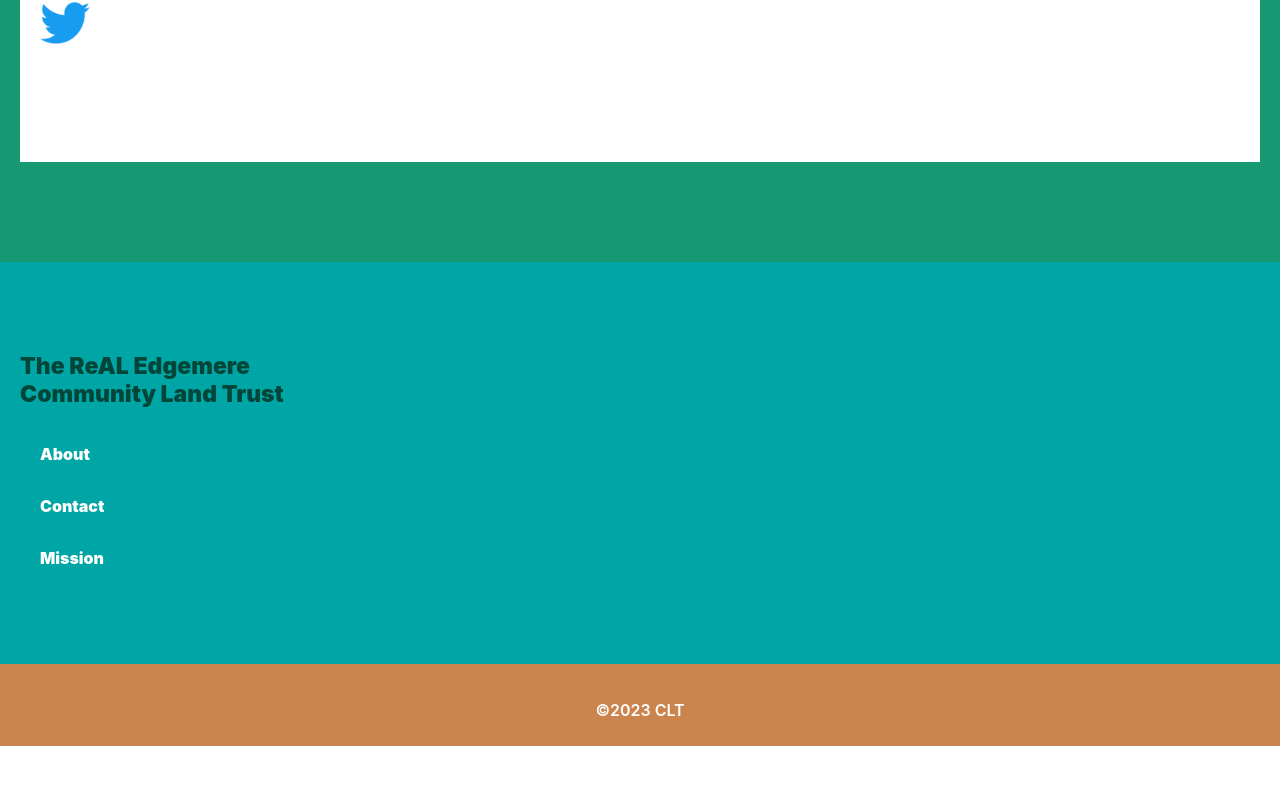
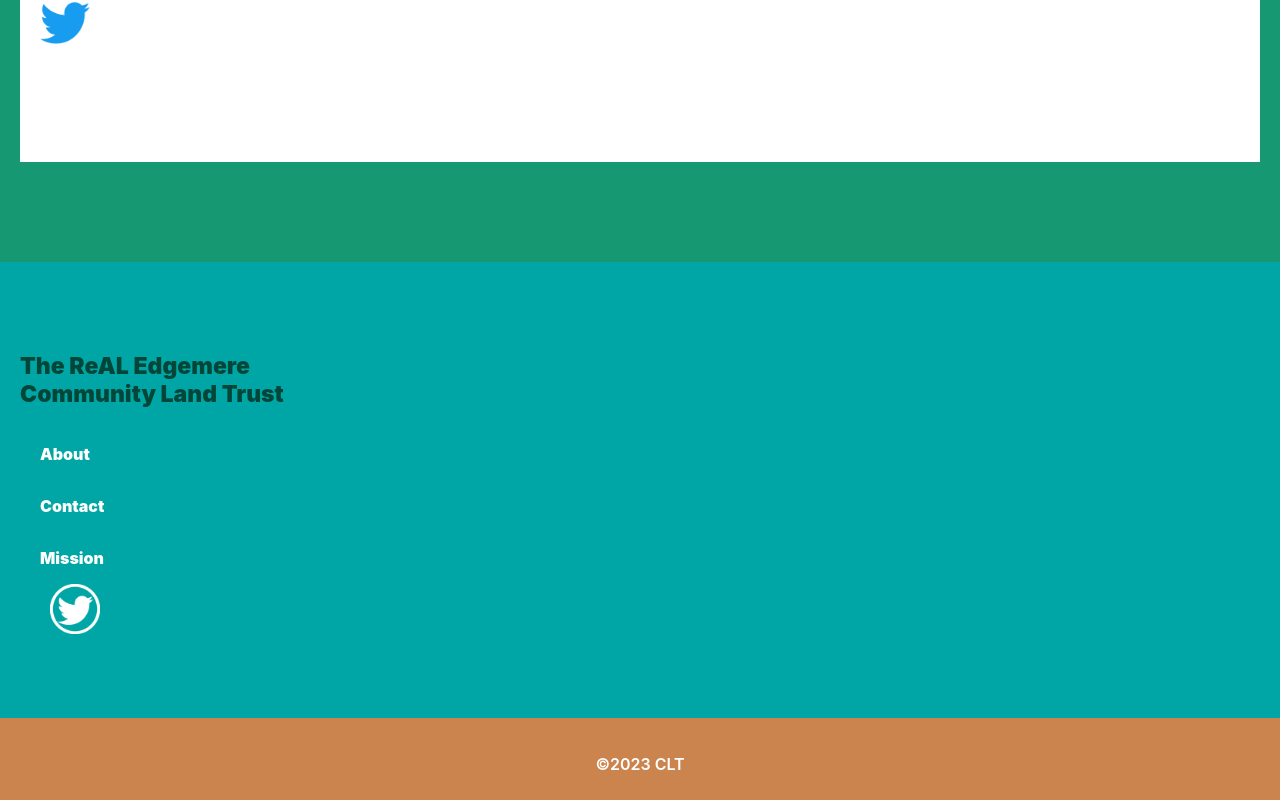
Before and after one commit to TaylorWill94/CLTmobile, a React (Create React App) app: page /faq in a window 1280 px wide. Shown: the part 440-1240 px from the top of the page. Before the commit the page ends 1186 px from the top, so only its background shows below. Built offline with nearby package versions, Linux system fonts and the light colour scheme.

Commit message:
Adds twitter to footer

```diff
--- a/src/components/SiteNav/SiteNav.css
+++ b/src/components/SiteNav/SiteNav.css
@@ -29,6 +29,10 @@
   font-size: 16px;
 }
 
+ .sec-4 {
+   padding-left: 50px;
+ }
+
 hr {
   width: 85%;
 }
@@ -57,6 +61,10 @@ hr {
     font-weight: 900;
     font-size: 16px;
   }
+
+     .sec-4 {
+       padding-left: 50px;
+     }
 
   hr {
     width: 85%;
@@ -93,6 +101,10 @@ hr {
     font-size: 16px;
   }
 
+     .sec-4 {
+       padding-left: 50px;
+     }
+
   a {
     text-decoration: none;
     color: rgb(255, 255, 255);
@@ -123,6 +135,10 @@ hr {
     font-weight: 900;
     font-size: 16px;
   }
+
+     .sec-4 {
+       padding-left: 50px;
+     }
 
   hr {
     display: none;
@@ -159,6 +175,10 @@ hr {
     font-size: 16px;
   }
 
+     .sec-4 {
+       padding-left: 50px;
+     }
+
   a {
     text-decoration: none;
     color: rgb(255, 255, 255);
@@ -190,6 +210,10 @@ hr {
     font-size: 16px;
   }
 
+  .sec-4 {
+    padding-left: 50px;
+  }
+
   hr {
     display: none;
   }
--- a/src/components/SiteNav/SiteNav.js
+++ b/src/components/SiteNav/SiteNav.js
@@ -1,5 +1,6 @@
 import { Link } from "react-router-dom";
 import "./SiteNav.css";
+import twitter from "./twitter.png";
 
 function SiteNav() {
   return (
@@ -28,6 +29,17 @@ function SiteNav() {
         </Link>
         <hr />
       </div>
+
+      <div className="sec-4">
+        <a
+          href="https://twitter.com/realedgemereCLT"
+          alt="twitter link"
+          target="_blank"
+          rel="noopener noreferrer"
+        >
+          <img src={twitter} width="50" alt="twitter icon" />
+        </a>
+      </div>
     </div>
   );
 }
```
Also changed, not shown: src/components/SiteNav/twitter.png (added).
